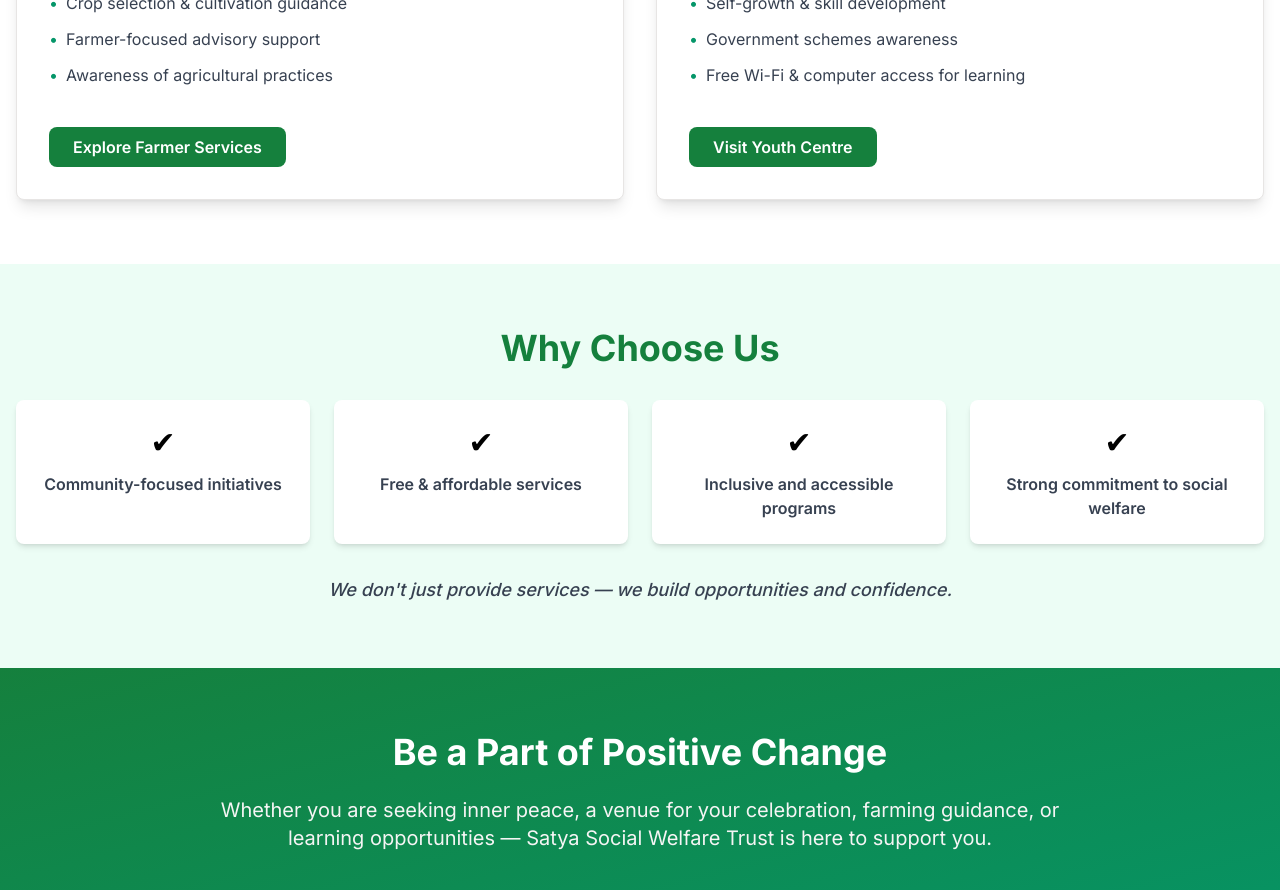
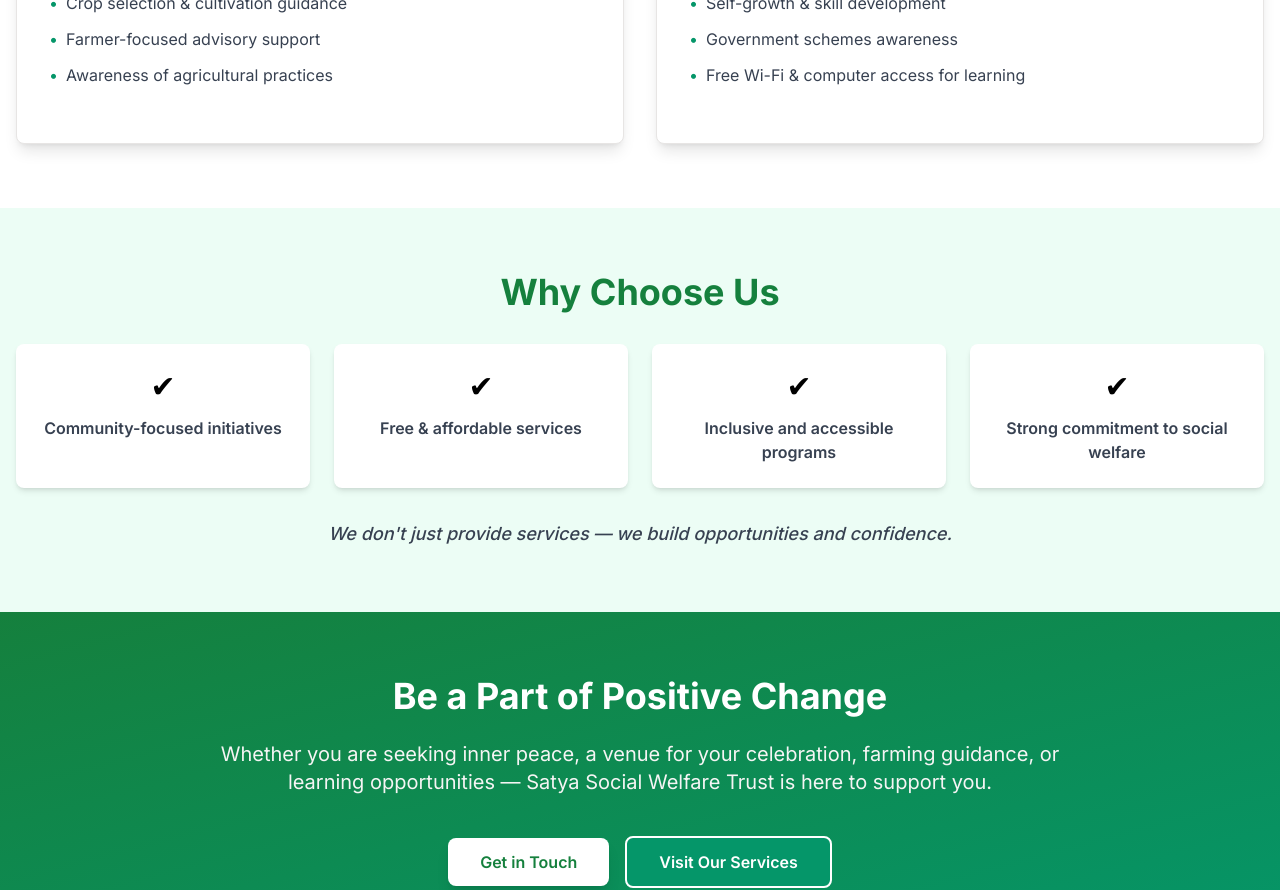
Before and after one commit to kavyachirukuri/satya-function-hall, a Next.js app: page / in a window 1280 px wide. Shown: the part 2020-2910 px from the top of the page. Built offline with nearby package versions, Linux system fonts and the light colour scheme.

Commit message:
removed links

```diff
--- a/app/page.tsx
+++ b/app/page.tsx
@@ -45,8 +45,8 @@
       'Farmer-focused advisory support',
       'Awareness of agricultural practices',
     ],
-    ctaText: 'Explore Farmer Services',
-    ctaUrl: '/services/farmers',
+    // ctaText: 'Explore Farmer Services',
+    // ctaUrl: '/services/farmers',
   },
   {
     icon: '👨‍🎓',
@@ -58,8 +58,8 @@
       'Government schemes awareness',
       'Free Wi-Fi & computer access for learning',
     ],
-    ctaText: 'Visit Youth Centre',
-    ctaUrl: '/services/youth-centre',
+    // ctaText: 'Visit Youth Centre',
+    // ctaUrl: '/services/youth-centre',
   },
 ]
 
```
